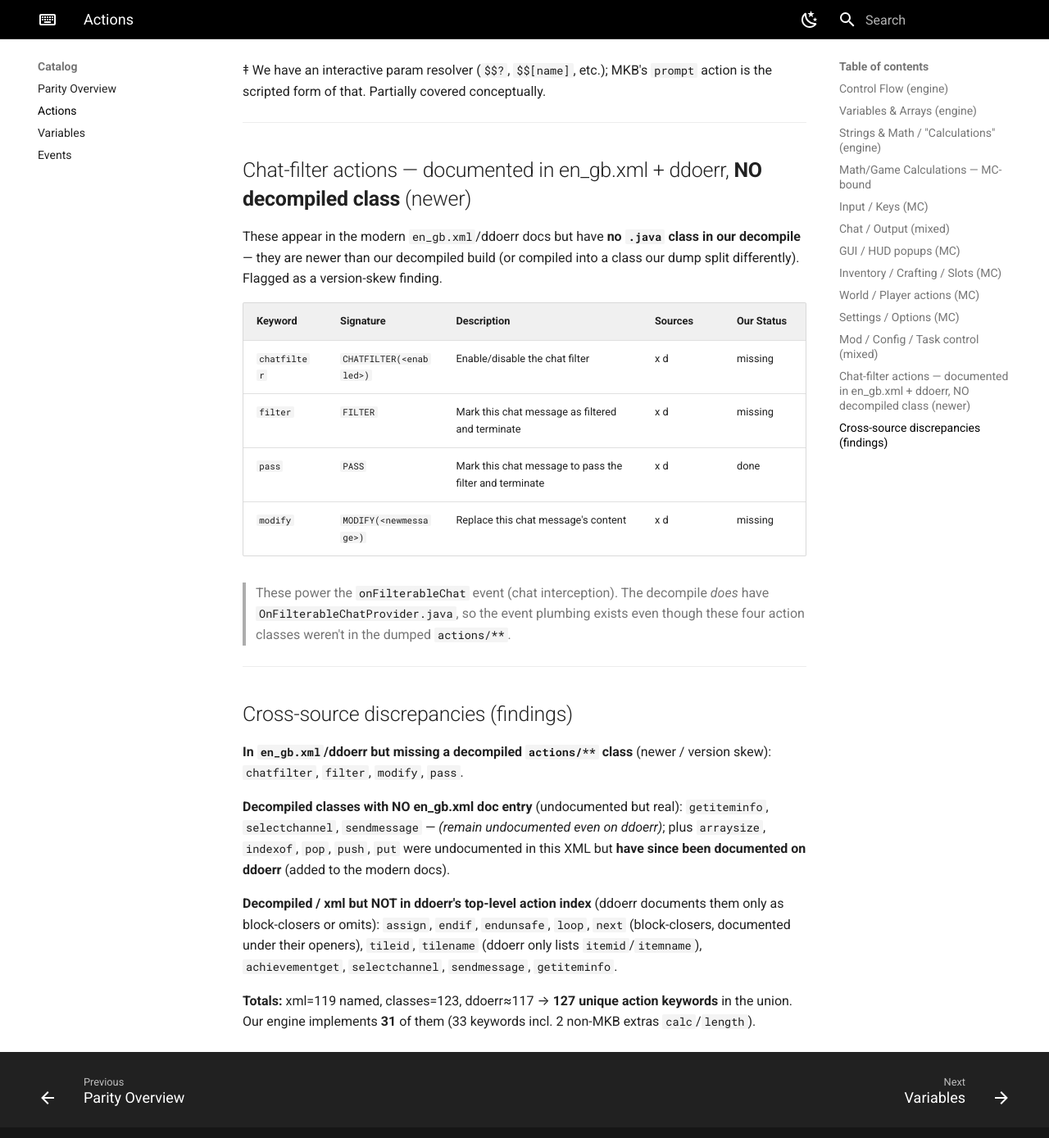
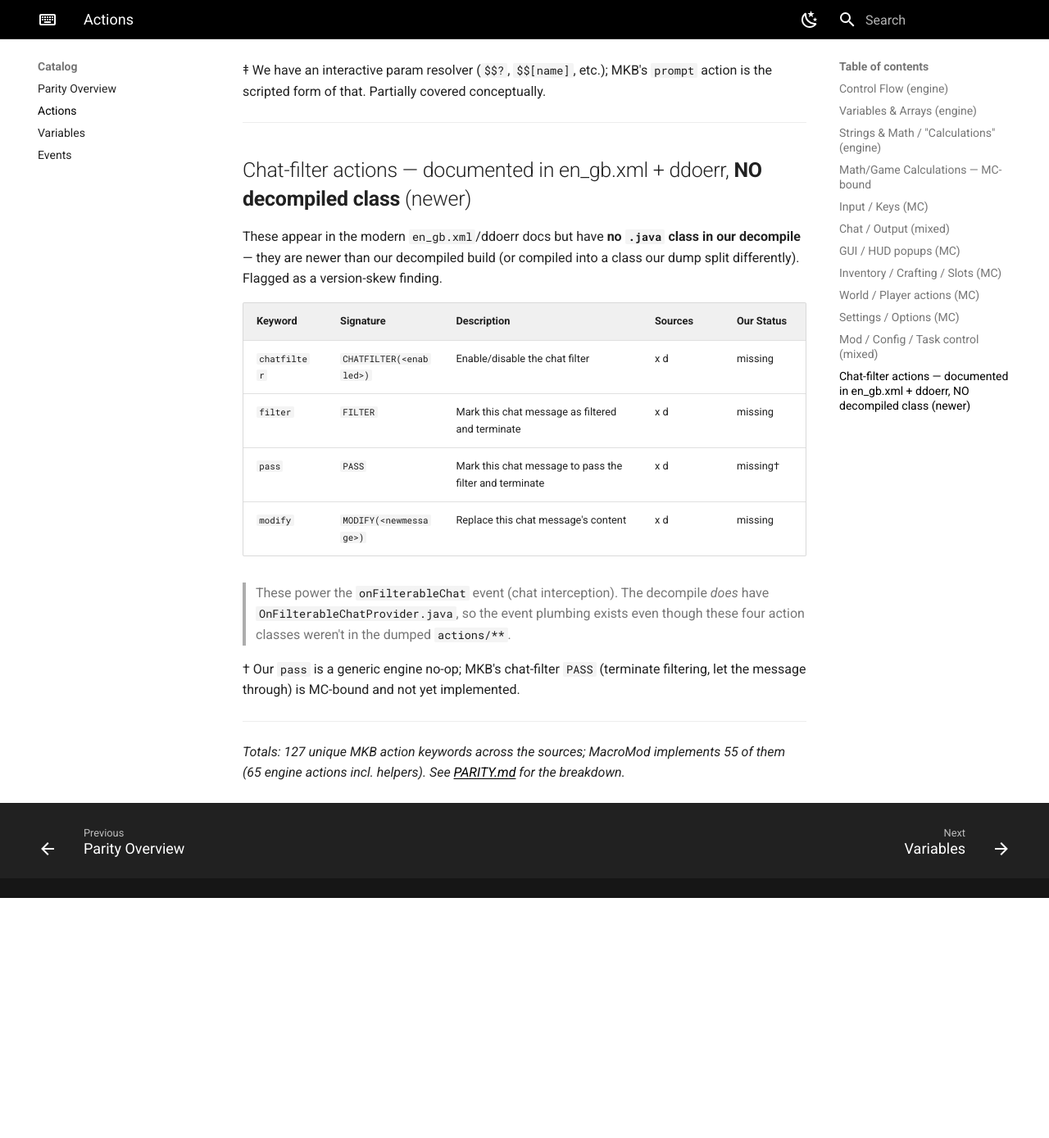
Before and after one commit to jackulau/MacroKeybindMod, an MkDocs documentation site: the page built from docs/catalog/ACTIONS.md, in a window 1280 px wide and 1400 px high, scrolled down 11165 px. Shown: the top 1389 px of the window at 82% size. Built offline with MkDocs 1.6.1 and Material for MkDocs 9.7.7, drawn with Linux system fonts in a browser that asks for light colours; nearby versions of some CDN libraries; library files that are not in the unit come from our copies; after the commit the page ends 12261 px from its top, so only the background shows below that.

Commit message:
Trim parity-catalog bloat
Remove the Cross-source discrepancies findings block from ACTIONS.md (and the Klacaiba / ddoerr-features / confidence sections were dropped in the PARITY.md rewrite). Keep a one-line totals footer; correct the chat-filter pass row (our pass is the generic no-op).

Goal: 005-action-parity-status-coverage (deliverable 4)

```diff
--- a/docs/catalog/ACTIONS.md
+++ b/docs/catalog/ACTIONS.md
@@ -241,22 +241,13 @@ These appear in the modern `en_gb.xml`/ddoerr docs but have **no `.java` class i
 |---|---|---|---|---|
 | `chatfilter` | `CHATFILTER(<enabled>)` | Enable/disable the chat filter | x d | missing |
 | `filter` | `FILTER` | Mark this chat message as filtered and terminate | x d | missing |
-| `pass` | `PASS` | Mark this chat message to pass the filter and terminate | x d | done |
+| `pass` | `PASS` | Mark this chat message to pass the filter and terminate | x d | missing† |
 | `modify` | `MODIFY(<newmessage>)` | Replace this chat message's content | x d | missing |
 
 > These power the `onFilterableChat` event (chat interception). The decompile *does* have `OnFilterableChatProvider.java`, so the event plumbing exists even though these four action classes weren't in the dumped `actions/**`.
 
+† Our `pass` is a generic engine no-op; MKB's chat-filter `PASS` (terminate filtering, let the message through) is MC-bound and not yet implemented.
+
 ---
 
-## Cross-source discrepancies (findings)
-
-**In `en_gb.xml`/ddoerr but missing a decompiled `actions/**` class** (newer / version skew):
-`chatfilter`, `filter`, `modify`, `pass`.
-
-**Decompiled classes with NO en_gb.xml doc entry** (undocumented but real):
-`getiteminfo`, `selectchannel`, `sendmessage` — *(remain undocumented even on ddoerr)*; plus `arraysize`, `indexof`, `pop`, `push`, `put` were undocumented in this XML but **have since been documented on ddoerr** (added to the modern docs).
-
-**Decompiled / xml but NOT in ddoerr's top-level action index** (ddoerr documents them only as block-closers or omits):
-`assign`, `endif`, `endunsafe`, `loop`, `next` (block-closers, documented under their openers), `tileid`, `tilename` (ddoerr only lists `itemid`/`itemname`), `achievementget`, `selectchannel`, `sendmessage`, `getiteminfo`.
-
-**Totals:** xml=119 named, classes=123, ddoerr≈117 → **127 unique action keywords** in the union. Our engine implements **31** of them (33 keywords incl. 2 non-MKB extras `calc`/`length`).
+*Totals: 127 unique MKB action keywords across the sources; MacroMod implements 55 of them (65 engine actions incl. helpers). See [PARITY.md](./PARITY.md) for the breakdown.*
```
